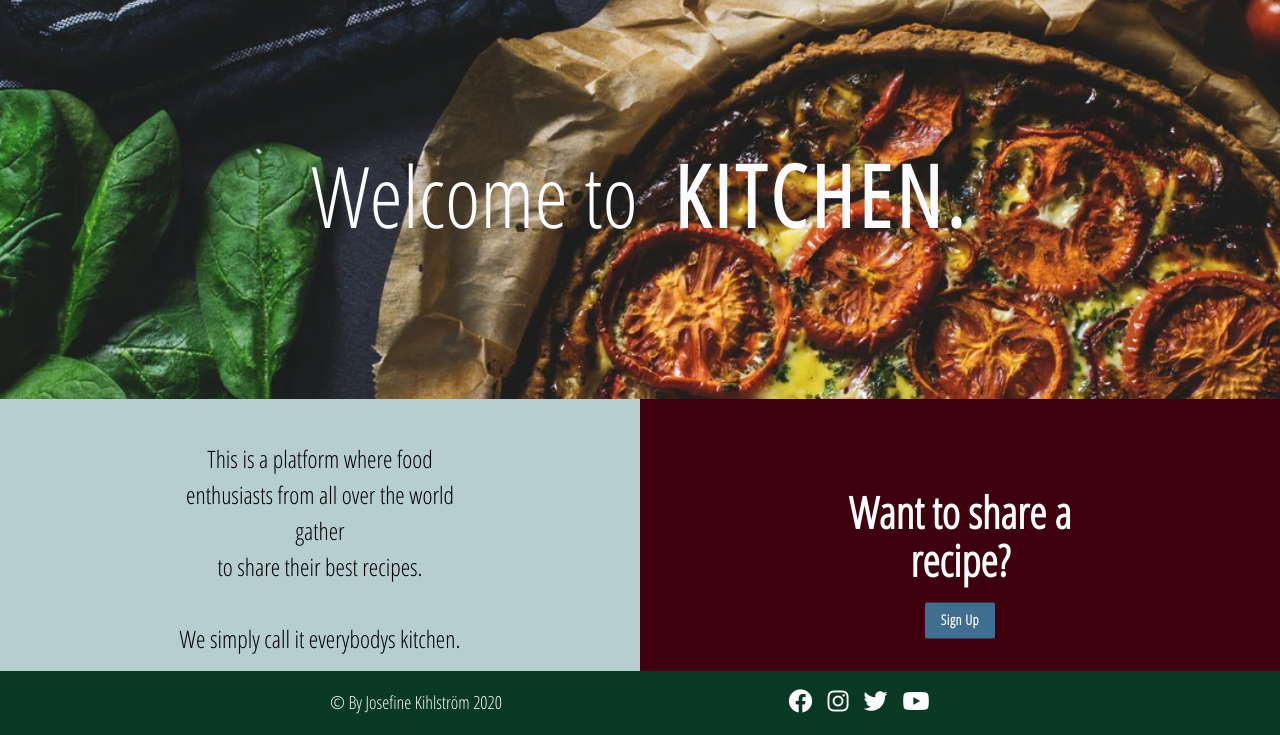
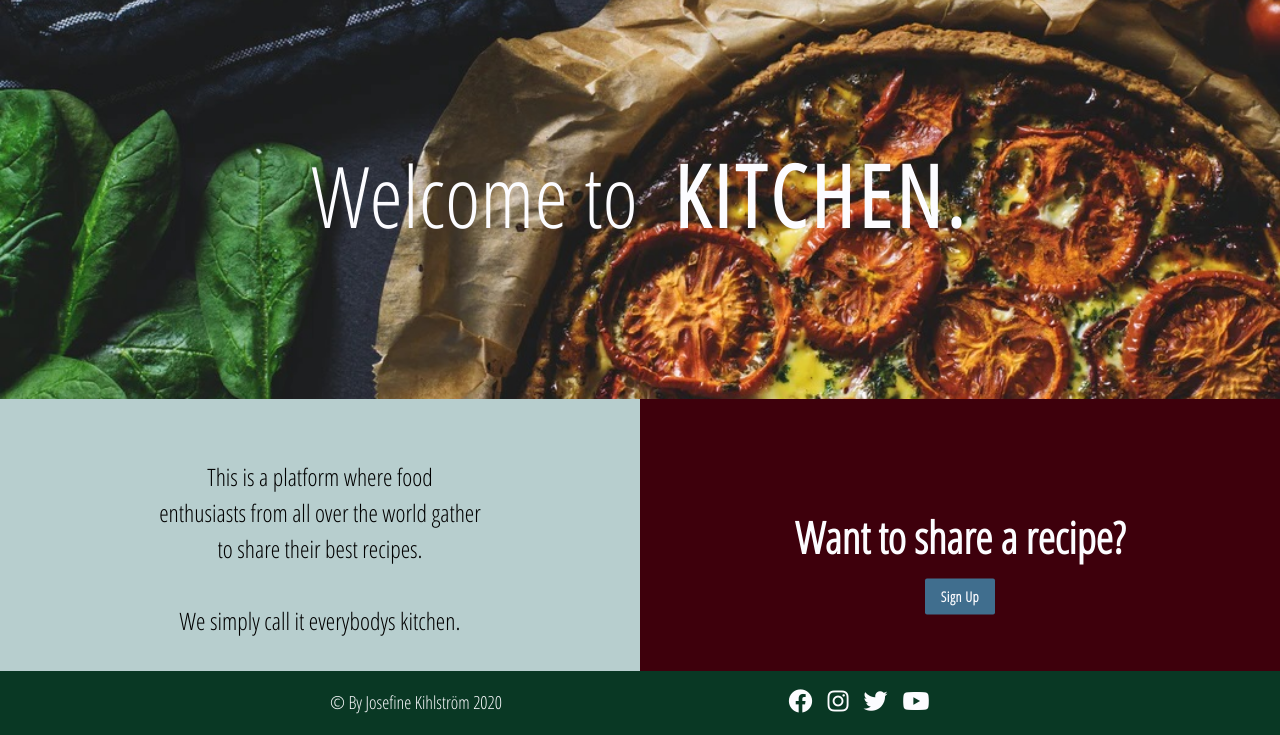
Before and after one commit to Code-Institute-Submissions/Kitchen, a Flask app: page / in a window 1280 px wide. Shown: the part 65-800 px from the top of the page. Run offline with Flask 2, Linux system fonts and the light colour scheme; data that the repository does not hold is empty; some libraries are stand-ins or nearby versions.

Commit message:
Add width to info columns

```diff
--- a/static/css/style.css
+++ b/static/css/style.css
@@ -69,6 +69,7 @@
 }
 
 .box-content {
+    width: 400px;
     margin: 0;
     position: absolute;
     top: 50%;
```
